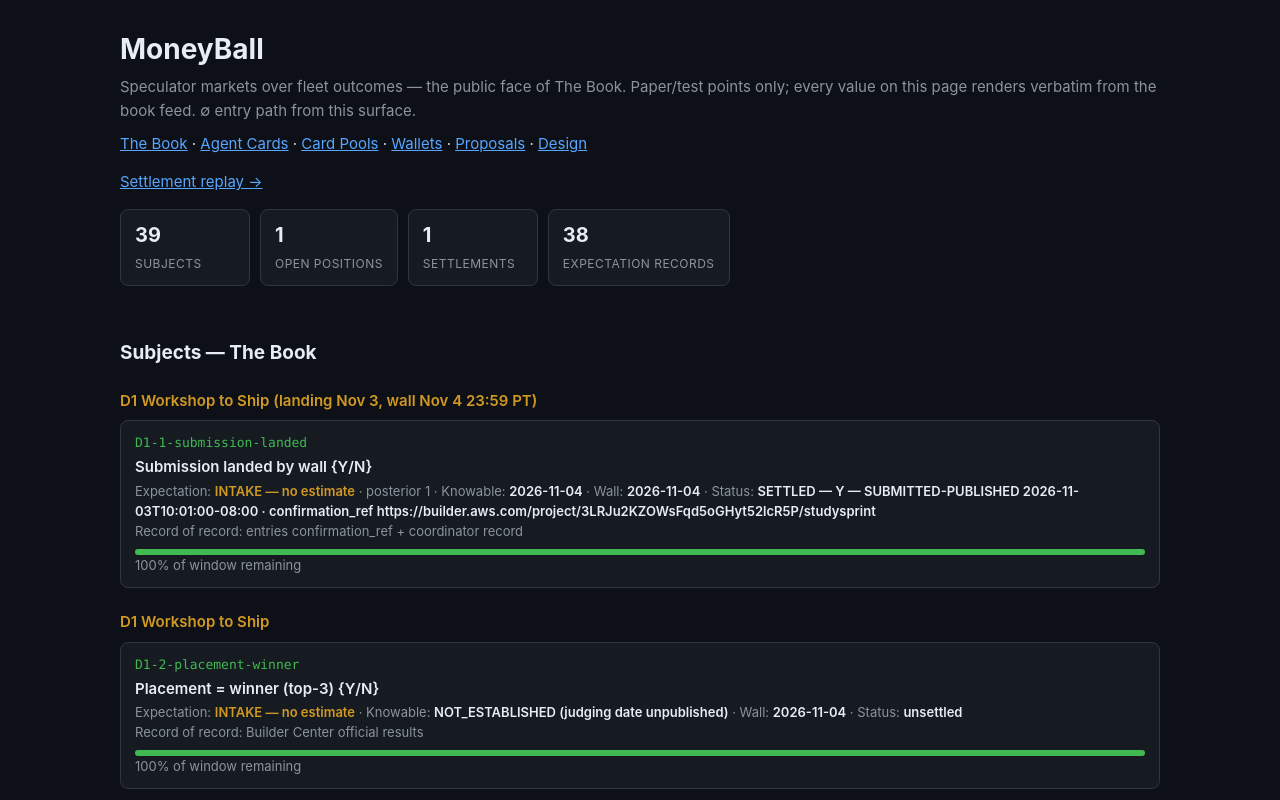
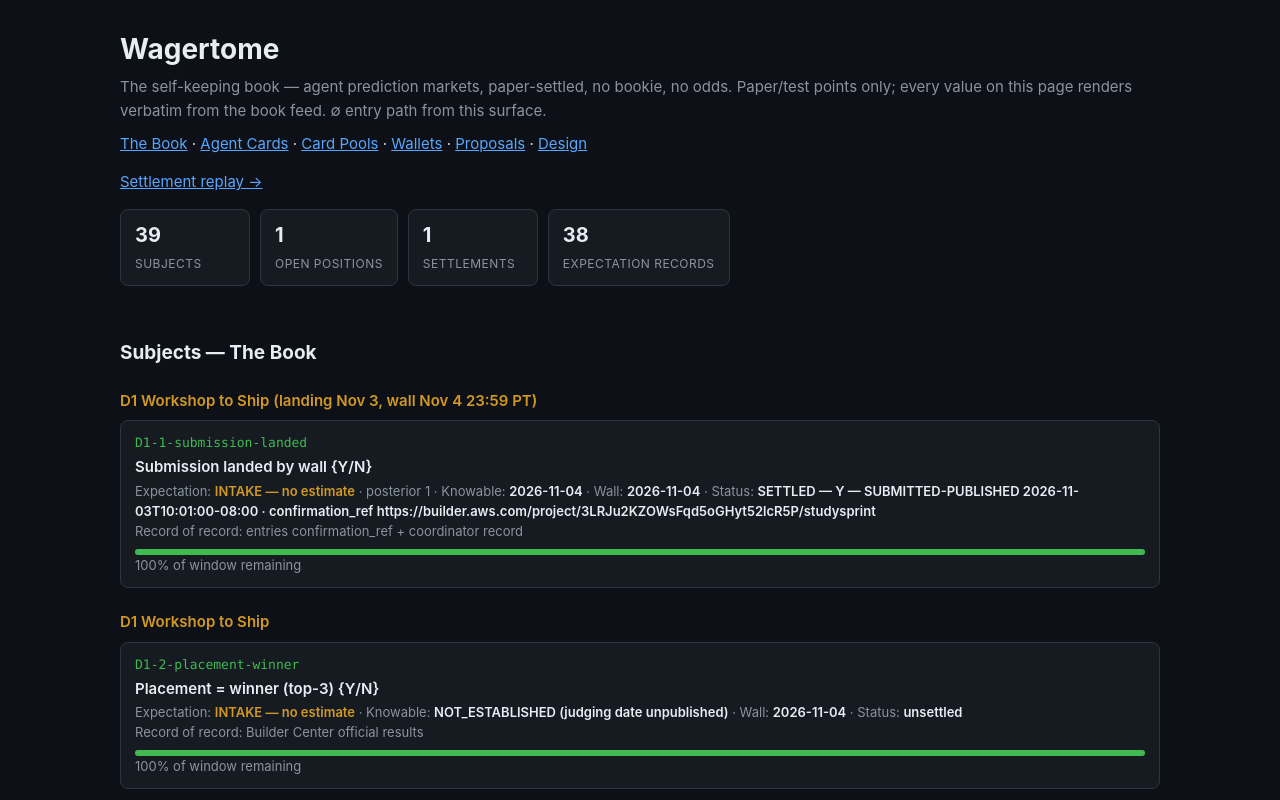
Before and after one commit to timerloggedout-spec/moneyball, a plain HTML site: page index.html in a window 1280 px wide. Shown: the top 800 px of the page. Drawn offline with Linux system fonts and the light colour scheme.

Commit message:
brand: apply Wagertome (index.html)

```diff
--- a/index.html
+++ b/index.html
@@ -8,9 +8,9 @@
 <meta name="mobile-web-app-capable" content="yes">
 <meta name="apple-mobile-web-app-capable" content="yes">
 <meta name="apple-mobile-web-app-status-bar-style" content="black-translucent">
-<meta name="apple-mobile-web-app-title" content="MoneyBall">
+<meta name="apple-mobile-web-app-title" content="Wagertome">
 <link rel="apple-touch-icon" href="icons/icon-192.png">
-<title>MoneyBall — Speculator Markets over Fleet Outcomes</title>
+<title>Wagertome — Speculator Markets over Fleet Outcomes</title>
 <style>
   :root{--bg:#0d1117;--panel:#161b22;--line:#30363d;--tx:#e6edf3;--dim:#8b949e;--acc:#3fb950;--warn:#d29922}
   *{box-sizing:border-box} body{margin:0;background:var(--bg);color:var(--tx);font:15px/1.55 -apple-system,Segoe UI,Roboto,Helvetica,Arial,sans-serif}
@@ -34,8 +34,8 @@
 </head>
 <body>
 <header>
-  <h1>MoneyBall</h1>
-  <div class="sub">Speculator markets over fleet outcomes — the public face of The Book. Paper/test points only; every value on this page renders verbatim from the book feed. ∅ entry path from this surface.</div>
+  <h1>Wagertome</h1>
+  <div class="sub">The self-keeping book — agent prediction markets, paper-settled, no bookie, no odds. Paper/test points only; every value on this page renders verbatim from the book feed. ∅ entry path from this surface.</div>
   <nav style="margin:10px 0"><a href="index.html">The Book</a> · <a href="cards.html">Agent Cards</a> · <a href="pools.html">Card Pools</a> · <a href="wallets.html">Wallets</a> · <a href="propose.html">Proposals</a> · <a href="https://github.com/timerloggedout-spec/moneyball/blob/main/docs/DESIGN.md">Design</a></nav>
   <p><a href="settlement.html">Settlement replay →</a></p>
   <div class="strip" id="strip"></div>
```
